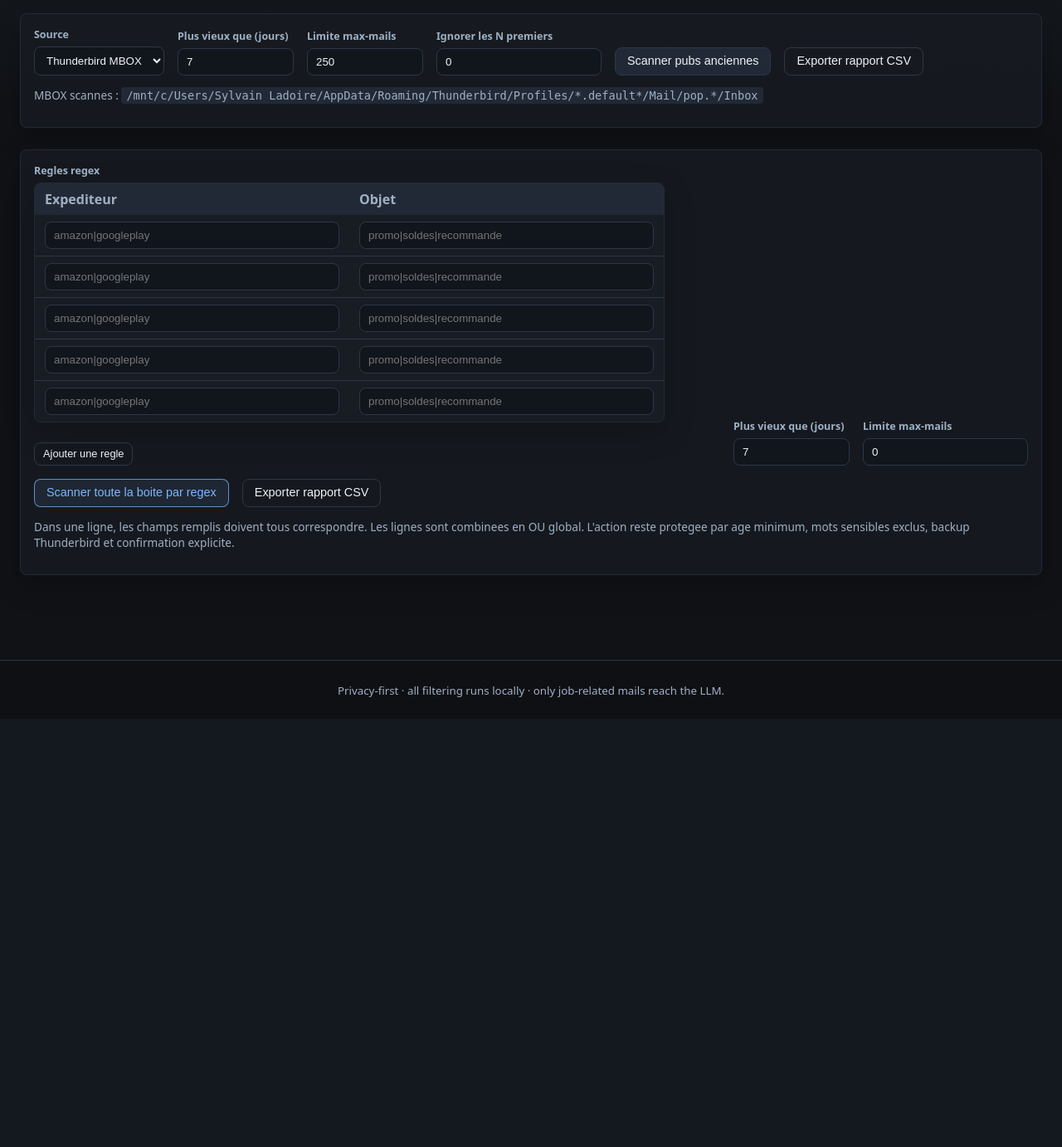
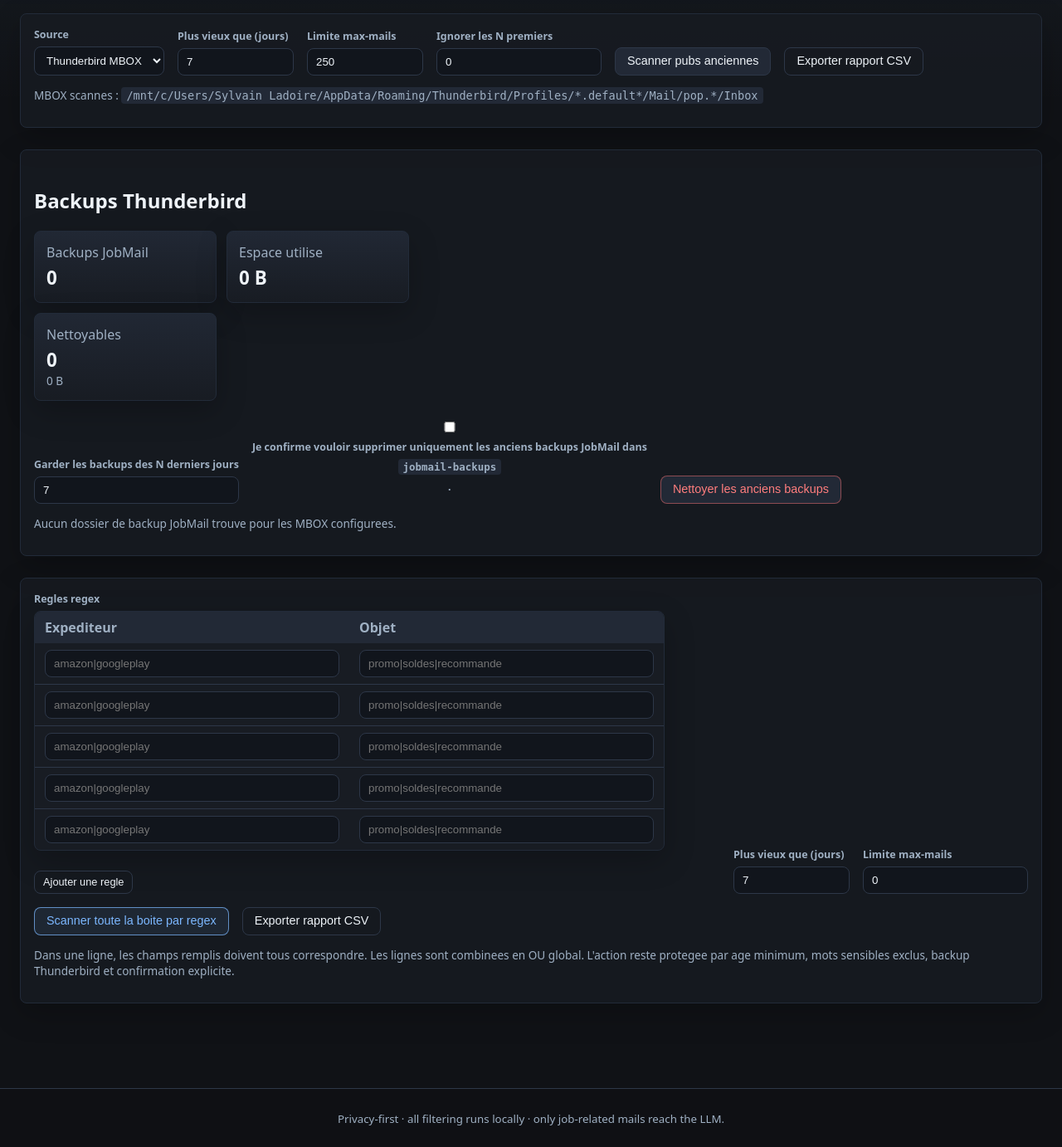
Before and after one commit to Sylad/jobmail-assistant, a FastAPI app: page /cleaner in a window 1280 px wide. Shown: the part 195-1577 px from the top of the page at 83% size. Before the commit the page ends 1035 px from the top, so only its background shows below. Run offline with FastAPI, Linux system fonts and the light colour scheme.

Commit message:
feat: add Thunderbird backup cleanup

```diff
--- a/jobmail/config.py
+++ b/jobmail/config.py
@@ -23,6 +23,7 @@ class Settings(BaseSettings):
         "*.default*/Mail/pop.*/Inbox"
     )
     cleaner_regex_rules_path: Path = Path("./data/cleaner-regex-rules.json")
+    cleaner_backup_retention_days: int = 7
 
     db_path: Path = Path("./data/jobmail.db")
 
--- a/jobmail/web/app.py
+++ b/jobmail/web/app.py
@@ -18,6 +18,8 @@ from fastapi.templating import Jinja2Templates
 from ..cleaner import (
     CleanerError,
     CleanerReport,
+    delete_old_cleaner_backups,
+    list_cleaner_backups,
     move_parsed_jobs_to_trash,
     move_scanned_regex_uids_to_trash,
     move_thunderbird_to_trash,
@@ -197,6 +199,15 @@ def _save_regex_rules(settings, rules: list[tuple[str, str]]) -> None:
     path.write_text(json.dumps({"rules": clean_rules}, indent=2, ensure_ascii=False) + "\n", encoding="utf-8")
 
 
+def _format_bytes(size: int) -> str:
+    value = float(size)
+    for unit in ("B", "KB", "MB", "GB"):
+        if value < 1024 or unit == "GB":
+            return f"{value:.1f} {unit}" if unit != "B" else f"{int(value)} B"
+        value /= 1024
+    return f"{value:.1f} GB"
+
+
 def _cleaner_context(
     *,
     request: Request,
@@ -213,10 +224,14 @@ def _cleaner_context(
     error: str = "",
     moved_count: int = 0,
     moved_destination: str = "",
+    backup_deleted_count: int = 0,
+    backup_deleted_bytes: int = 0,
+    backup_retention_days: int | None = None,
 ) -> dict:
     if regex_rules is None and not sender_regex and not subject_regex:
         regex_rules = _load_saved_regex_rules(settings)
     display_rules = _display_regex_rules(regex_rules, sender_regex, subject_regex)
+    backup_summary = list_cleaner_backups(settings, retention_days=backup_retention_days)
     return {
         "request": request,
         "report": report,
@@ -233,6 +248,11 @@ def _cleaner_context(
         "error": error,
         "moved_count": moved_count,
         "moved_destination": moved_destination,
+        "backup_summary": backup_summary,
+        "backup_total_size": _format_bytes(backup_summary.total_bytes),
+        "backup_eligible_size": _format_bytes(backup_summary.eligible_bytes),
+        "backup_deleted_count": backup_deleted_count,
+        "backup_deleted_size": _format_bytes(backup_deleted_bytes),
         "provider": settings.llm_provider,
         "imap_enabled": settings.imap_enabled,
     }
@@ -379,6 +399,37 @@ def create_app() -> FastAPI:
             request,
             "cleaner.html",
             _cleaner_context(request=request, settings=settings),
+        )
+
+    @app.post("/cleaner/backups/cleanup", response_class=HTMLResponse)
+    def cleaner_backup_cleanup(
+        request: Request,
+        retention_days: int = Form(settings.cleaner_backup_retention_days),
+        confirm_cleanup: str = Form(""),
+    ):
+        if confirm_cleanup != "yes":
+            return templates.TemplateResponse(
+                request,
+                "cleaner.html",
+                _cleaner_context(
+                    request=request,
+                settings=settings,
+                backup_retention_days=retention_days,
+                error="Confirmation obligatoire avant de nettoyer les backups.",
+                ),
+                status_code=400,
+            )
+        cleanup = delete_old_cleaner_backups(settings, retention_days=retention_days)
+        return templates.TemplateResponse(
+            request,
+            "cleaner.html",
+            _cleaner_context(
+                request=request,
+                settings=settings,
+                backup_deleted_count=cleanup.deleted_count,
+                backup_deleted_bytes=cleanup.deleted_bytes,
+                backup_retention_days=retention_days,
+            ),
         )
 
     @app.get("/cleaner/jobs", response_class=HTMLResponse)
--- a/jobmail/web/templates/cleaner.html
+++ b/jobmail/web/templates/cleaner.html
@@ -55,6 +55,49 @@
     Source SQLite : mails de jobs deja extraits. Seuls les mails associes a une offre <code>ignored</code>
     ou score <= 3 sont proposes. Les offres <code>interesting</code> et <code>replied</code> sont protegees.
   </p>
+  {% endif %}
+</section>
+
+<section class="filters">
+  <h2>Backups Thunderbird</h2>
+  {% if backup_deleted_count %}
+    <div class="alert alert-ok">{{ backup_deleted_count }} backup(s) supprime(s), {{ backup_deleted_size }} liberes.</div>
+  {% endif %}
+  <div class="stats-grid">
+    <div class="stat-box">
+      <span class="muted">Backups JobMail</span>
+      <strong>{{ backup_summary.file_count }}</strong>
+    </div>
+    <div class="stat-box">
+      <span class="muted">Espace utilise</span>
+      <strong>{{ backup_total_size }}</strong>
+    </div>
+    <div class="stat-box">
+      <span class="muted">Nettoyables</span>
+      <strong>{{ backup_summary.eligible_count }}</strong>
+      <span class="muted small">{{ backup_eligible_size }}</span>
+    </div>
+  </div>
+  <form method="post" action="/cleaner/backups/cleanup" class="filter-form">
+    <label>
+      Garder les backups des N derniers jours
+      <input type="number" name="retention_days" min="1" max="3650" value="{{ backup_summary.retention_days }}">
+    </label>
+    <label class="confirm-line">
+      <input type="checkbox" name="confirm_cleanup" value="yes">
+      Je confirme vouloir supprimer uniquement les anciens backups JobMail dans <code>jobmail-backups</code>.
+    </label>
+    <button type="submit" class="btn btn-danger" {% if backup_summary.eligible_count == 0 %}disabled{% endif %}>
+      Nettoyer les anciens backups
+    </button>
+  </form>
+  {% if backup_summary.backup_roots %}
+  <p class="muted small">
+    Dossiers surveilles :
+    {% for root in backup_summary.backup_roots %}<code>{{ root }}</code>{% if not loop.last %}, {% endif %}{% endfor %}
+  </p>
+  {% else %}
+  <p class="muted small">Aucun dossier de backup JobMail trouve pour les MBOX configurees.</p>
   {% endif %}
 </section>
 
```
Also changed, not shown: jobmail/cleaner/__init__.py (+10 -0 lines), jobmail/cleaner/service.py (+99 -0 lines), tests/test_cleaner_mbox.py (+36 -0 lines), tests/test_cleaner_web.py (+42 -0 lines), README.md.
